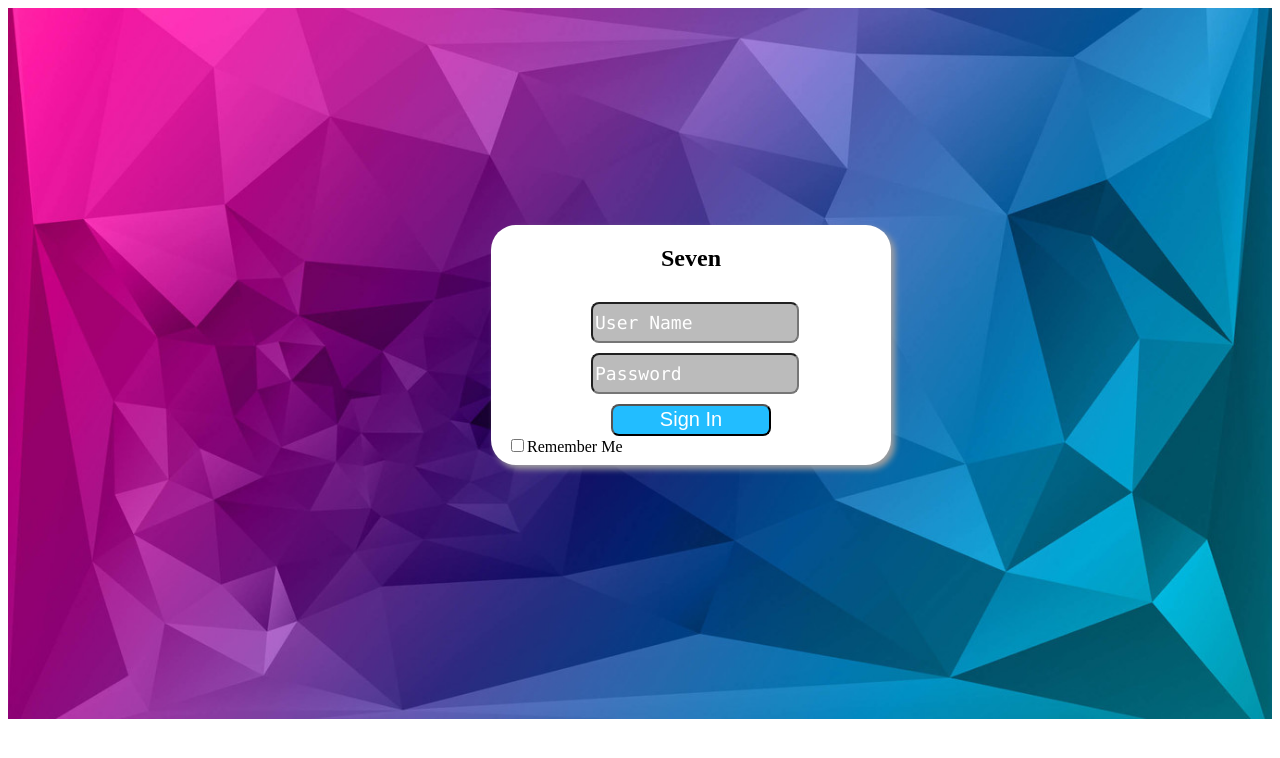
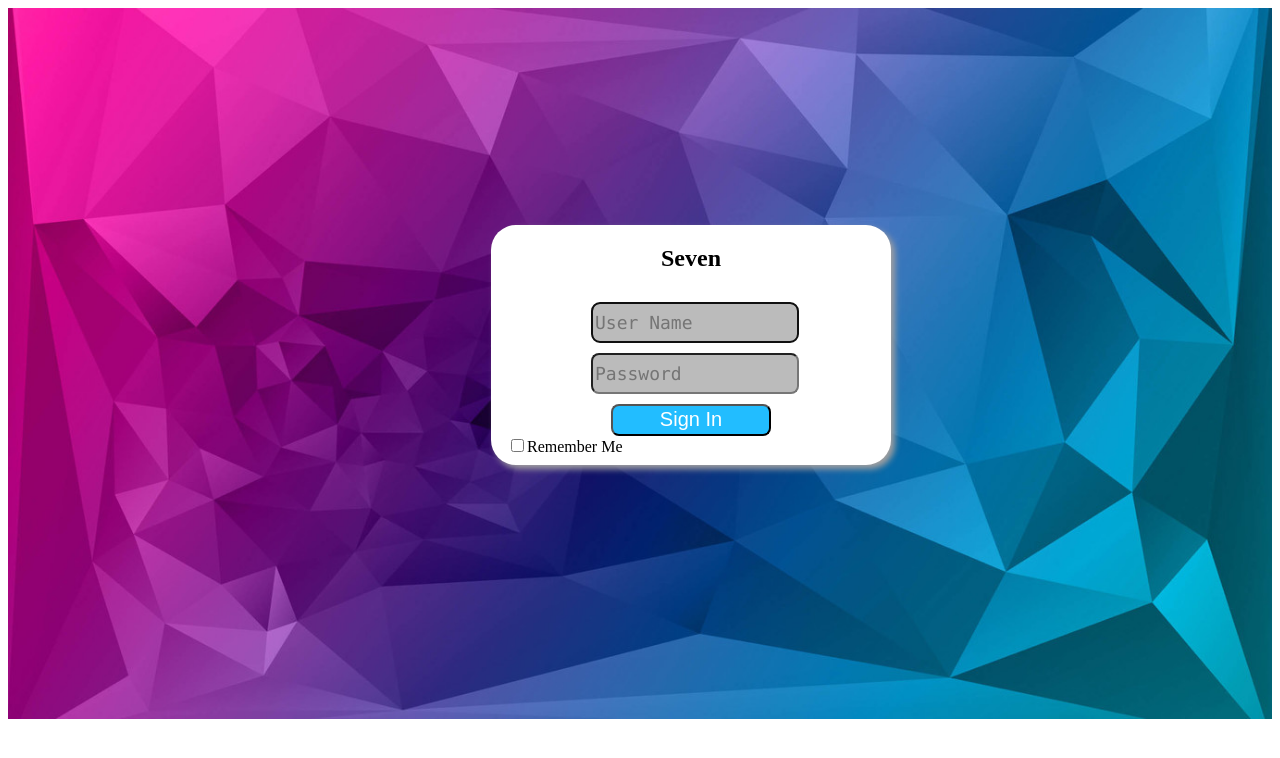
Before and after one commit to seven810436/practice, a plain HTML site: page sign-in-page/index.html in a window 1280 px wide. Drawn offline with Linux system fonts and the light colour scheme.

Commit message:
Update index.html
加入自动获得焦点和表单提示信息。

```diff
--- a/sign-in-page/index.html
+++ b/sign-in-page/index.html
@@ -57,8 +57,8 @@
 <img id="background" src="https://raw.githubusercontent.com/seven810436/practice/master/sign-in-page/193769-106.jpg">
 <div id="sign">
 <h2 align="center">Seven</h2>
-<input class="signin" type="text" value="User Name">
-<input class="signin" type="text" value="Password">
+<input class="signin" type="text" autofocus placeholder="User Name" >
+<input class="signin" type="text" placeholder="Password" >
 <button id="btn" type="submit" value="Sign In">Sign In</button>
 <input style="margin-left:20px" type="checkbox" value="Remember Me">Remember Me
 </div>
```
